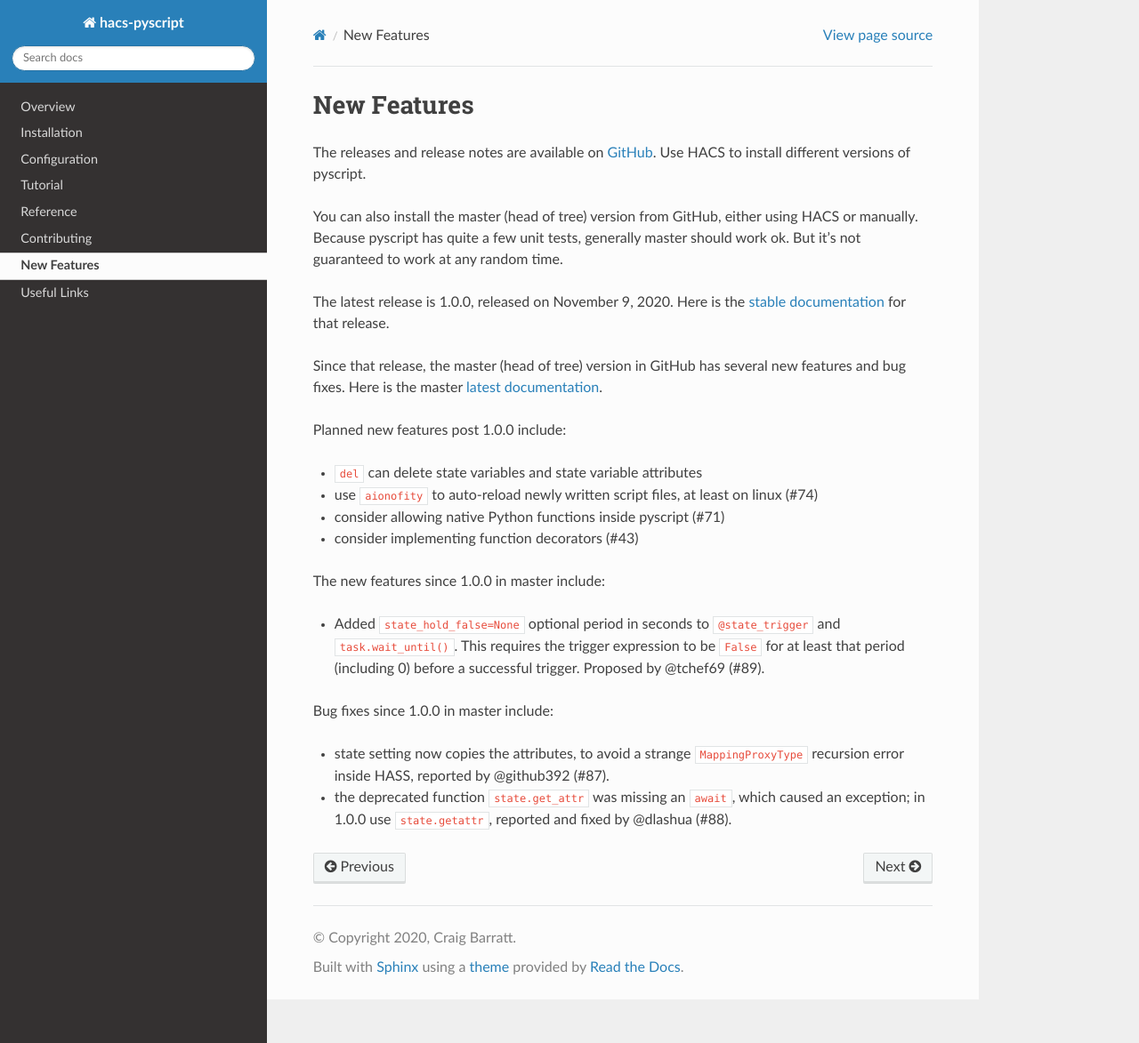
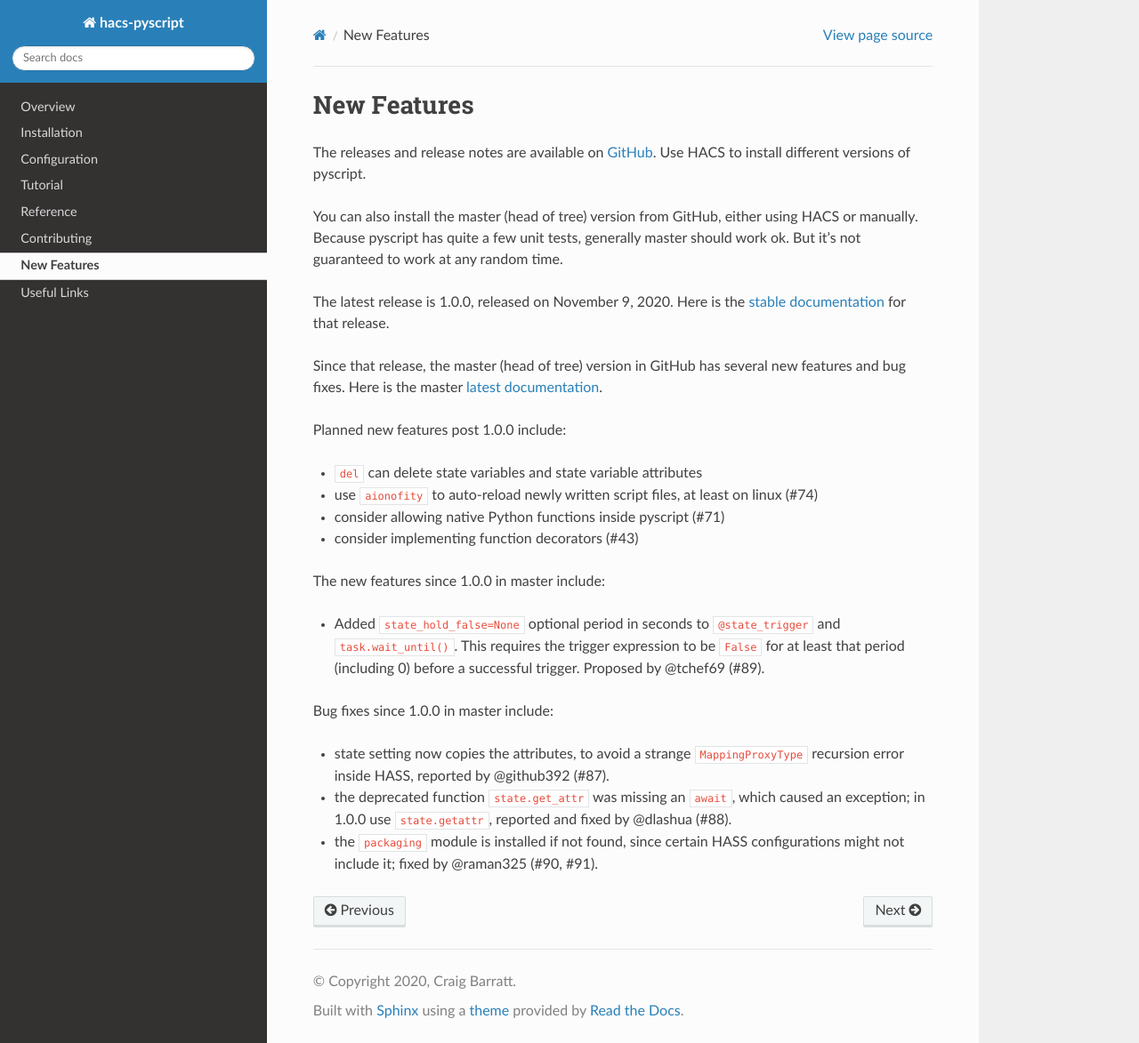
Before and after one commit to custom-components/pyscript, a Sphinx documentation site: the page built from docs/new_features.rst, in a window 1280 px wide and 1173 px high. Shown: the whole window at 89% size. Built offline with Sphinx 7.4.7 and the Read the Docs theme 2.0.0, drawn with Linux system fonts in a browser that asks for light colours.

Commit message:
added change for #91

```diff
--- a/docs/new_features.rst
+++ b/docs/new_features.rst
@@ -33,3 +33,5 @@ Bug fixes since 1.0.0 in master include:
   inside HASS, reported by @github392 (#87).
 - the deprecated function ``state.get_attr`` was missing an ``await``, which caused an exception; in 1.0.0 use
   ``state.getattr``, reported and fixed by @dlashua (#88).
+- the ``packaging`` module is installed if not found, since certain HASS configurations might not include it;
+  fixed by @raman325 (#90, #91).
--- a/docs/reference.rst
+++ b/docs/reference.rst
@@ -297,7 +297,7 @@ Optional arguments are:
   without the trigger expression having to be ``False`` between triggers. A value of ``0`` requires
   the expression become ``False`` between triggers, but with no minimum time in that state.
   If the expression evaluates to ``True`` during the ``state_hold_false`` period, that trigger is
-  ignored, and when the expression next is ``False`` the `state_hold_false`` period starts over.
+  ignored, and when the expression next is ``False`` the ``state_hold_false`` period starts over.
 
   For example, by default the expression ``"int(sensor.temp_outside) >= 50"`` will trigger every
   time ``sensor.temp_outside`` changes to a value that is 50 or more.  If instead
```
